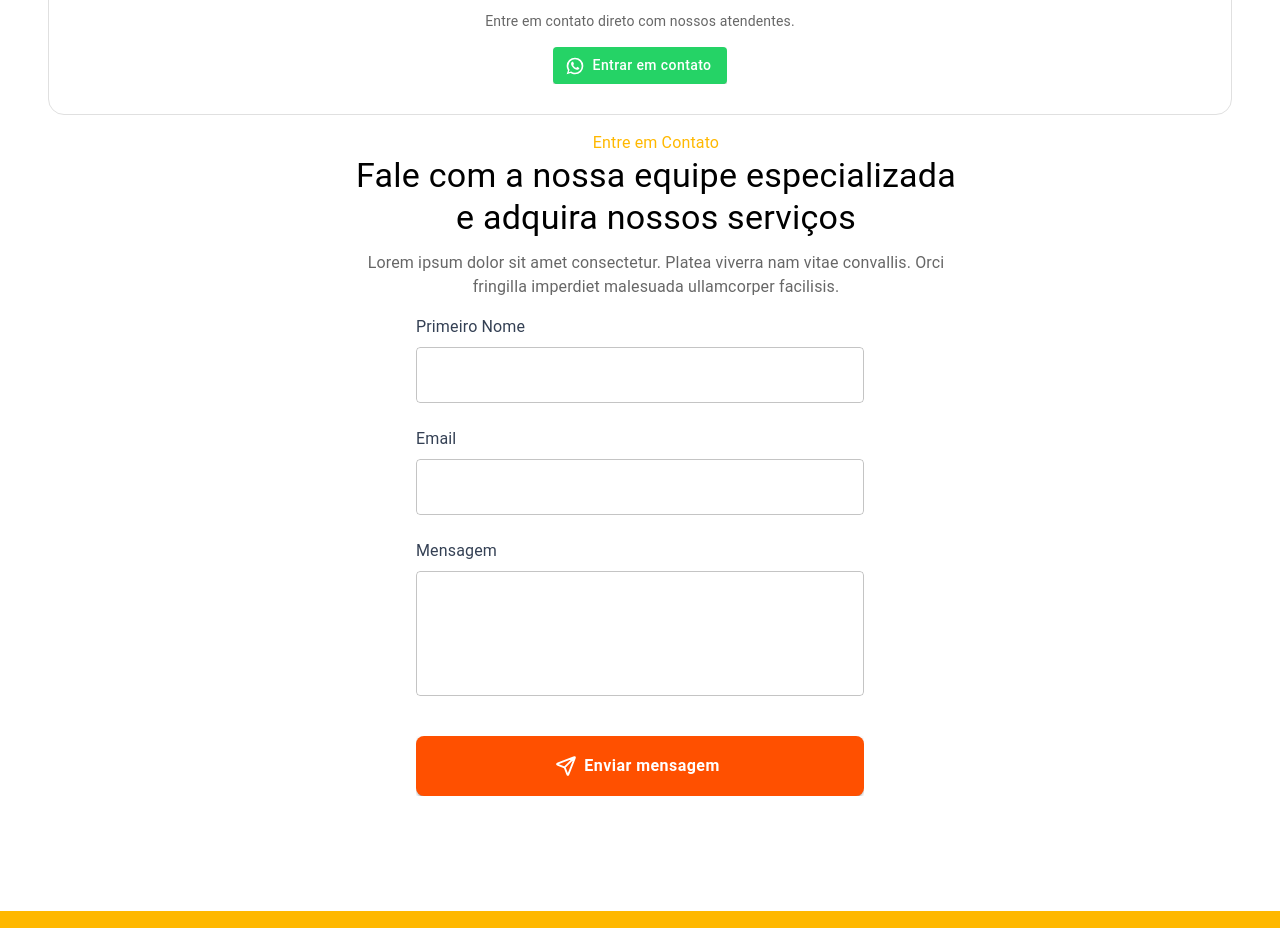
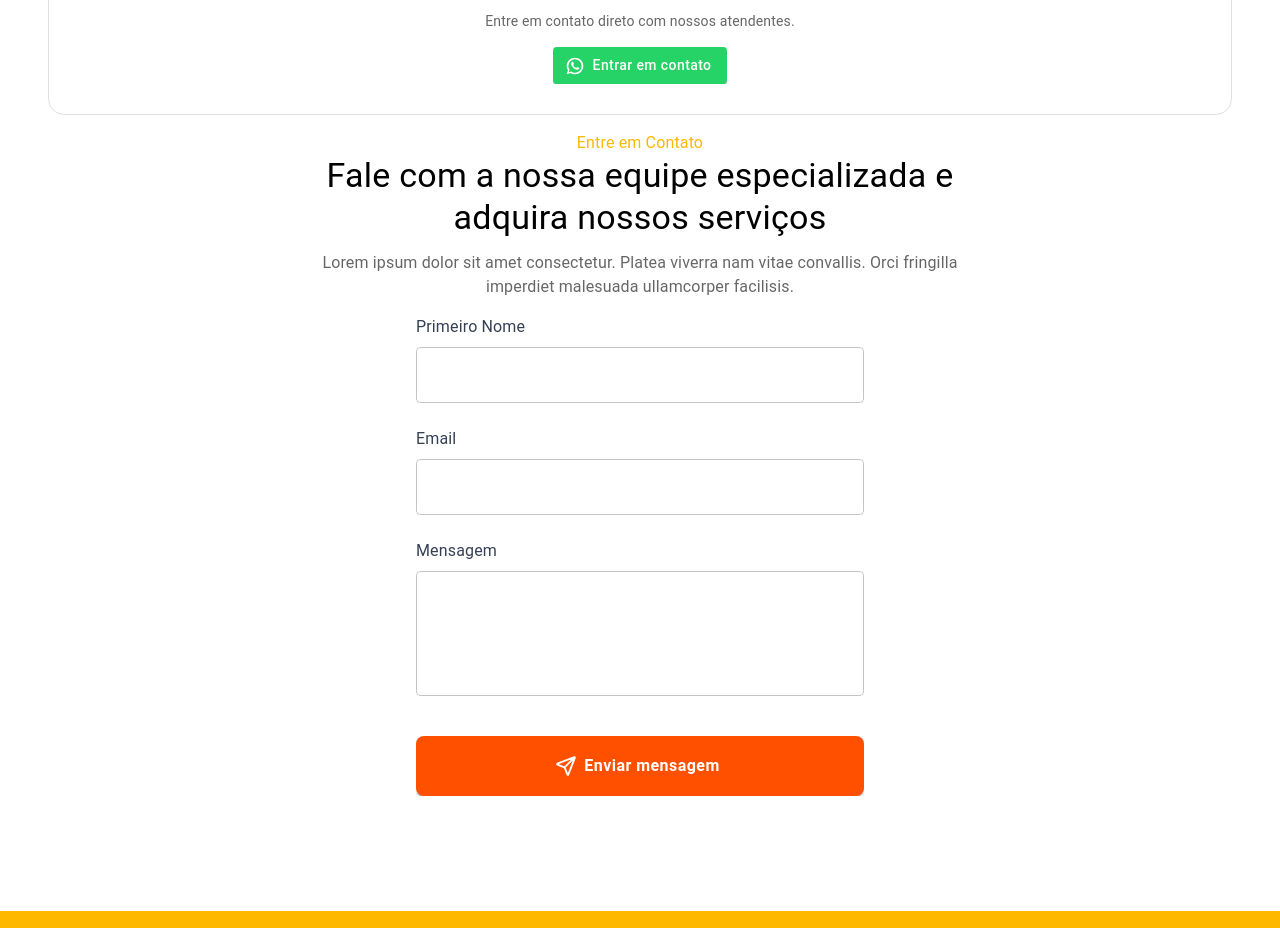
Before and after one commit to Andzuo/test-front-loumar, a React (Create React App) app: page / in a window 1280 px wide. Shown: the part 3080-4008 px from the top of the page. Built offline with nearby package versions, Linux system fonts and the light colour scheme.

Commit message:
Fix: resolve responsivity

```diff
--- a/src/components/Form.jsx
+++ b/src/components/Form.jsx
@@ -54,7 +54,6 @@ const FormButtonContainer = styled(Box)(({ theme }) => ({
 const TextContainer = styled(Box)(({ theme }) => ({
    flex: 1,
    width: "100%",
-   paddingLeft: "32px",
    textAlign: "center",
    [theme.breakpoints.down("md")]: {
       paddingLeft: 0,
```
